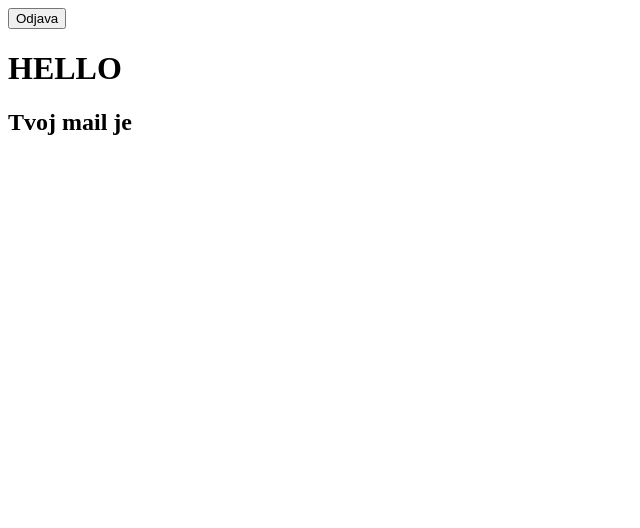
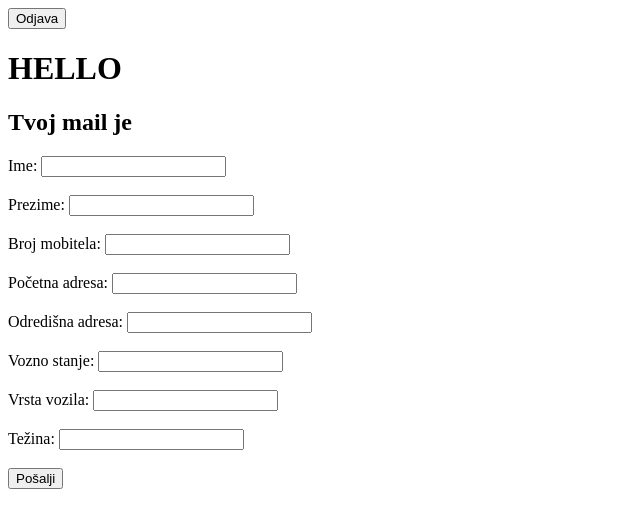
Before and after one commit to arakas998/ADAssistance, a Vue app in the folder client/: page / in a window 1280 px wide. Shown: the top 528 px of the page, without its empty margins (0-640 px from the left). Built offline with nearby package versions, Linux system fonts and the light colour scheme; no server answers; sample sign-in values are in the browser's storage.

Commit message:
add form

```diff
--- a/client/src/components/Form.vue
+++ b/client/src/components/Form.vue
@@ -1,9 +1,15 @@
 <template>
     <div>
-      E-MAIL: <input type="text" v-model="email"> <br/>
-      LOZINKA: <input type="password" v-model="lozinka"> <br/>
-      <button @click="login">Prijava</button>
-      <router-link to="/signup">Nemate otvoren račun?</router-link>
+      Ime: <input type="text" v-model="Ime"> <br/><br/>
+      Prezime: <input type="text" v-model="Prezime"> <br/><br/>
+      Broj mobitela: <input type="text" v-model="Brmobitela"> <br/><br/>
+      Početna adresa: <input type="text" v-model="Padresa"> <br/><br/>
+      Odredišna adresa: <input type="text" v-model="Oadresa"> <br/><br/>
+      Vozno stanje: <input type="text" v-model="Vstanje"> <br/><br/>
+      Vrsta vozila: <input type="text" v-model="Vvozila"> <br/><br/>
+      Težina: <input type="text" v-model="Tezina"> <br/> <br/>
+      <button @click="posalji">Pošalji</button>
+
       {{ error }}
     </div>
 </template>
@@ -16,20 +22,35 @@ export default {
     name: "FormView",
     data(){
         return{
-            email: "",
-            lozinka: "",
+            Ime: "",
+            Prezime: "",
+            Brmobitela: "",
+            Padresa: "",
+            Oadresa: "",
+            Vstanje: "",
+            Vvozila: "",
+            Tezina: "",
             error: ""
         }
     },
     methods: {
-        login(){
+        posalji(){
             let form = {
-                email: this.email,
-                lozinka: this.lozinka
+                Ime: this.Ime,
+                Prezime: this.Prezime,
+                Brmobitela: this.Brmobitela,
+                Padresa: this.Padresa,
+                Oadresa: this.Oadresa,
+                Vstanje: this.Vstanje,
+                Vvozila: this.Vvozila,
+                Tezina: this.Tezina
             }
-            axios.post("http://localhost:5000/saveform", { form:form, headers: { token: localStorage.getItem("token") } })
+            let token = localStorage.getItem("token")
+            console.log (token)
+            axios.post("http://localhost:5000/saveform", form, {headers: { 'Authorization': token } })
             .then(res =>{
                 console.log(res);
+
 
             }, err => {
                 console.log(err.response);
--- a/client/src/components/Landing.vue
+++ b/client/src/components/Landing.vue
@@ -3,6 +3,7 @@
         <button @click="logout">Odjava</button>
         <h1>HELLO {{ ime }}</h1>
         <h2>Tvoj mail je {{ email }}</h2>
+        <Form></Form>
         <Dashboard v-if = "rola == 'admin' "></Dashboard>
     </div>
 </template>
@@ -10,6 +11,7 @@
 <script>
 import axios from 'axios';
 import Dashboard from './Dashboard.vue';
+import Form from './Form.vue';
 export default {
     name: "LandingView",
 
@@ -40,6 +42,6 @@ export default {
             this.$router.push("/login");
         }
     },
-    components: { Dashboard }
+    components: { Dashboard, Form }
 }
 </script>
```
Also changed, not shown: 2 other files (tests, documents, lock files or other folders).
